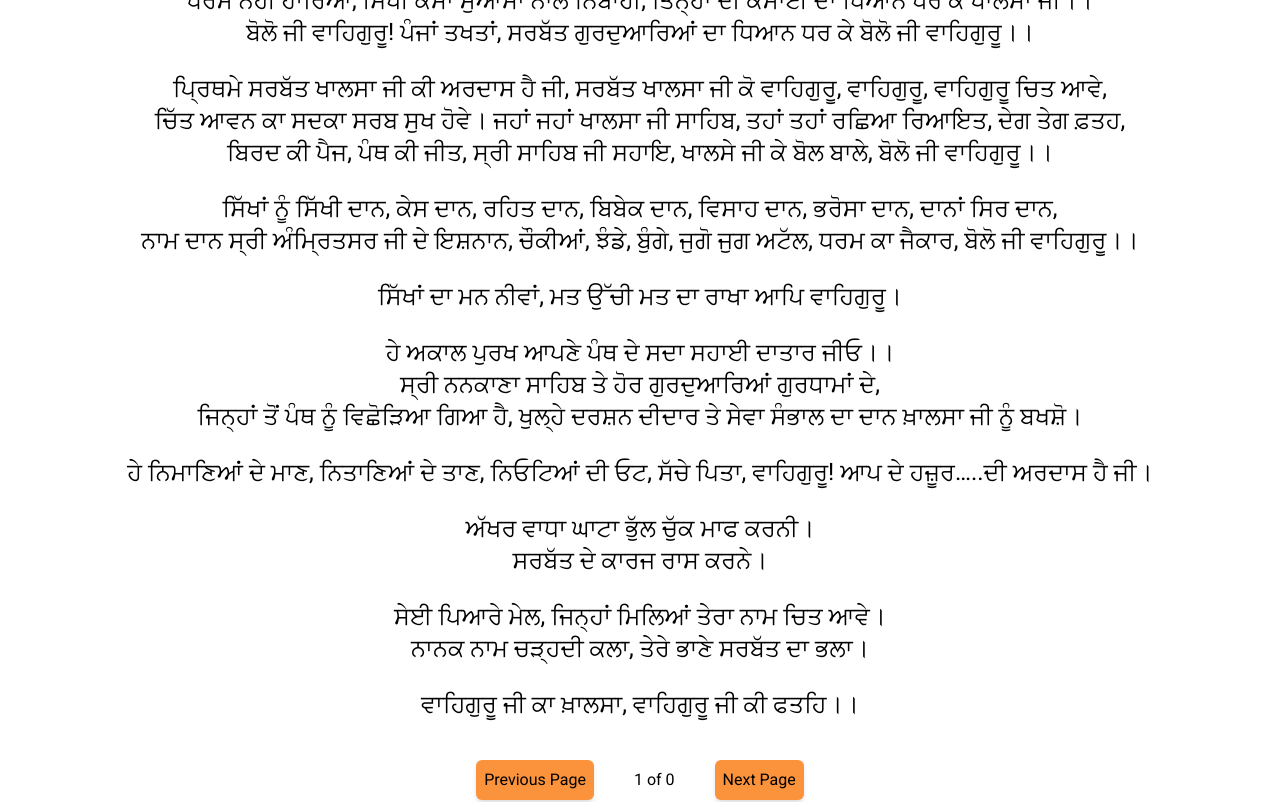
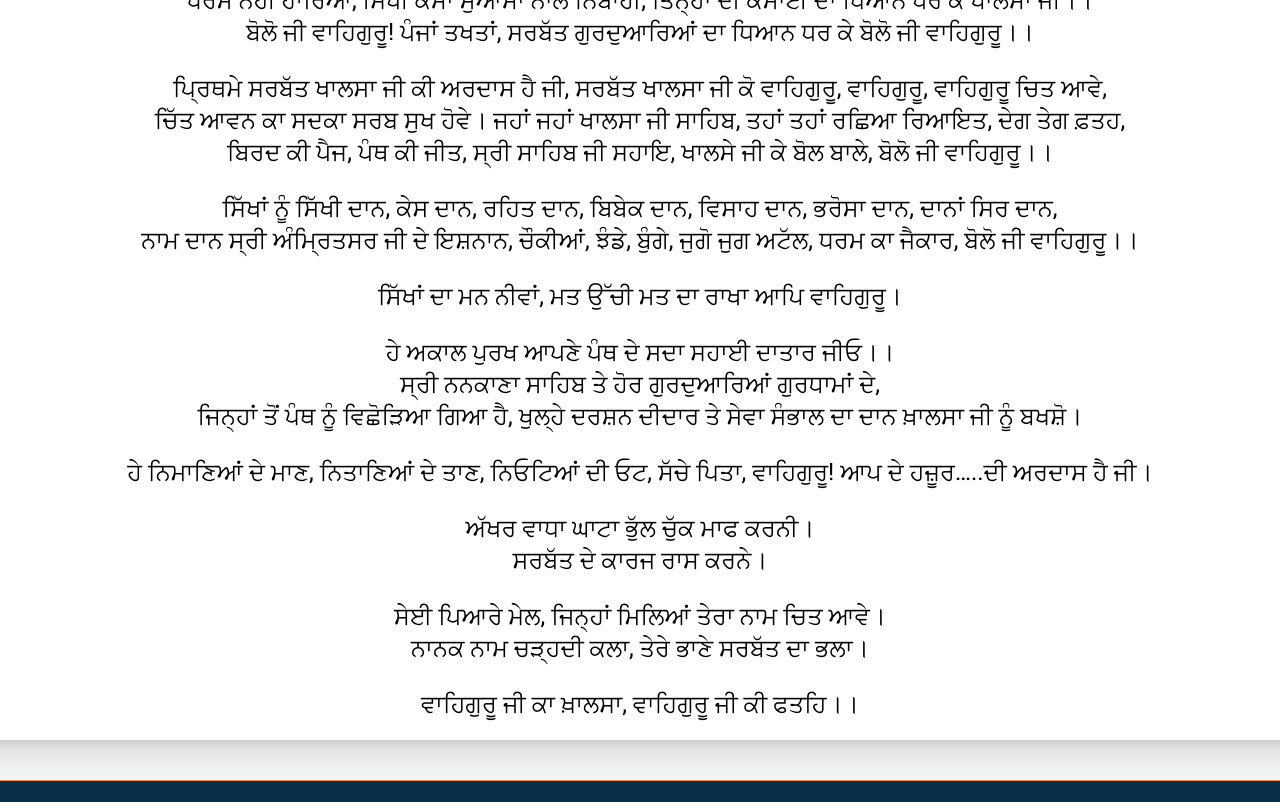
Before and after one commit to jaydeep080805/prayer-site, a React (Vite) app: page /ardaas-sahib in a window 1280 px wide. Shown: the part 1398-2200 px from the top of the page. Built offline with nearby package versions, Linux system fonts and the light colour scheme.

Commit message:
fixed merge issue

```diff
--- a/src/translationPages/components/PrayerDisplay.jsx
+++ b/src/translationPages/components/PrayerDisplay.jsx
@@ -154,12 +154,14 @@ function PrayerDisplay({ scripts, prayerName }) {
             handlePage(currentSelectedPage)
           )}
 
-          {/* select pages container */}
-          <PrayerPageNavigationButtonsWithPageNum
-            currentSelectedPage={currentSelectedPage}
-            setCurrentSelectedPage={setCurrentSelectedPage}
-            amountOfPagesScriptNeeds={amountOfPagesScriptNeeds}
-          />
+          {/* only display page switcher if there is more than 1 page */}
+          {amountOfPagesScriptNeeds >= 2 && (
+            <PrayerPageNavigationButtonsWithPageNum
+              currentSelectedPage={currentSelectedPage}
+              setCurrentSelectedPage={setCurrentSelectedPage}
+              amountOfPagesScriptNeeds={amountOfPagesScriptNeeds}
+            />
+          )}
         </div>
       </div>
     </div>
```
